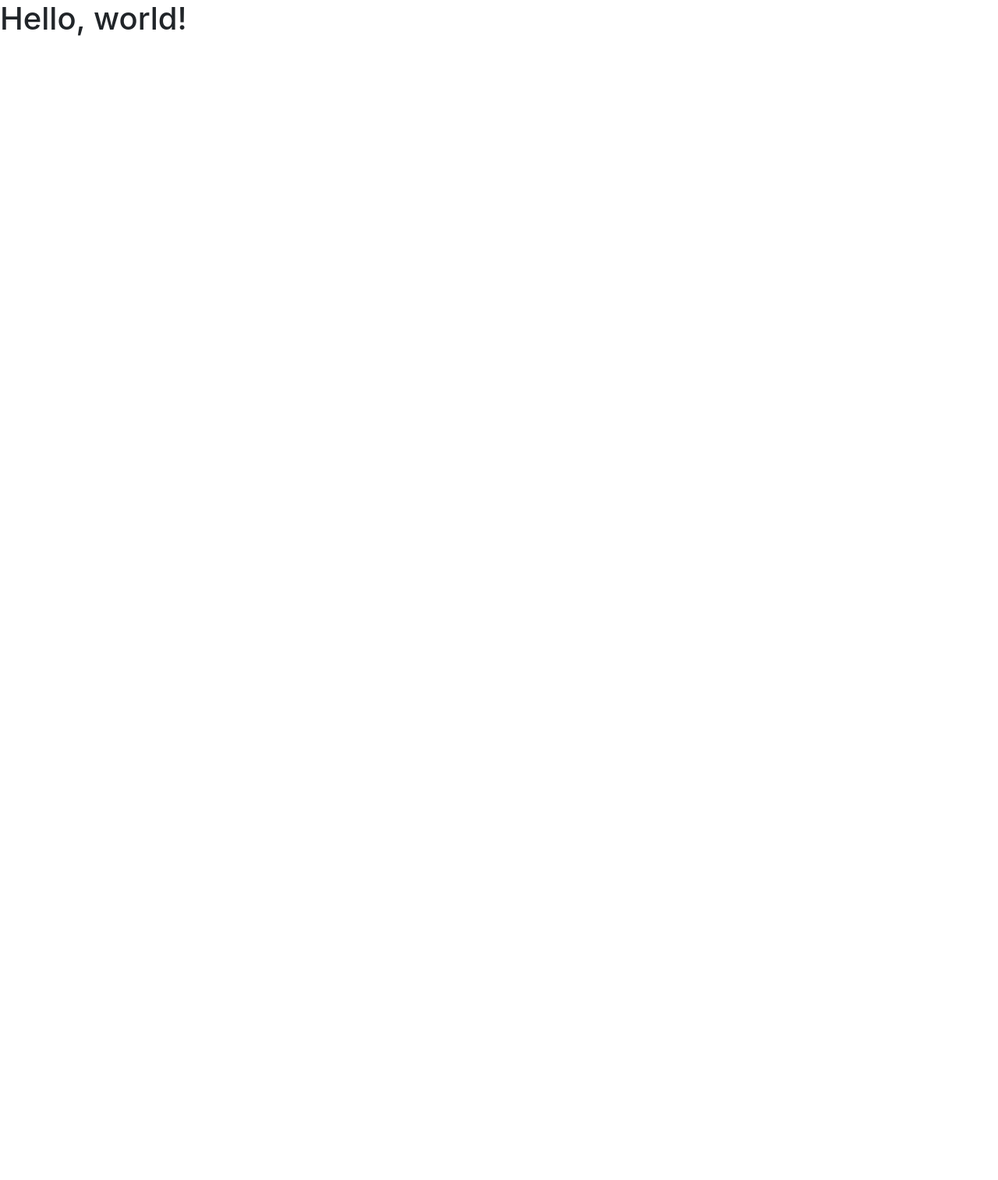
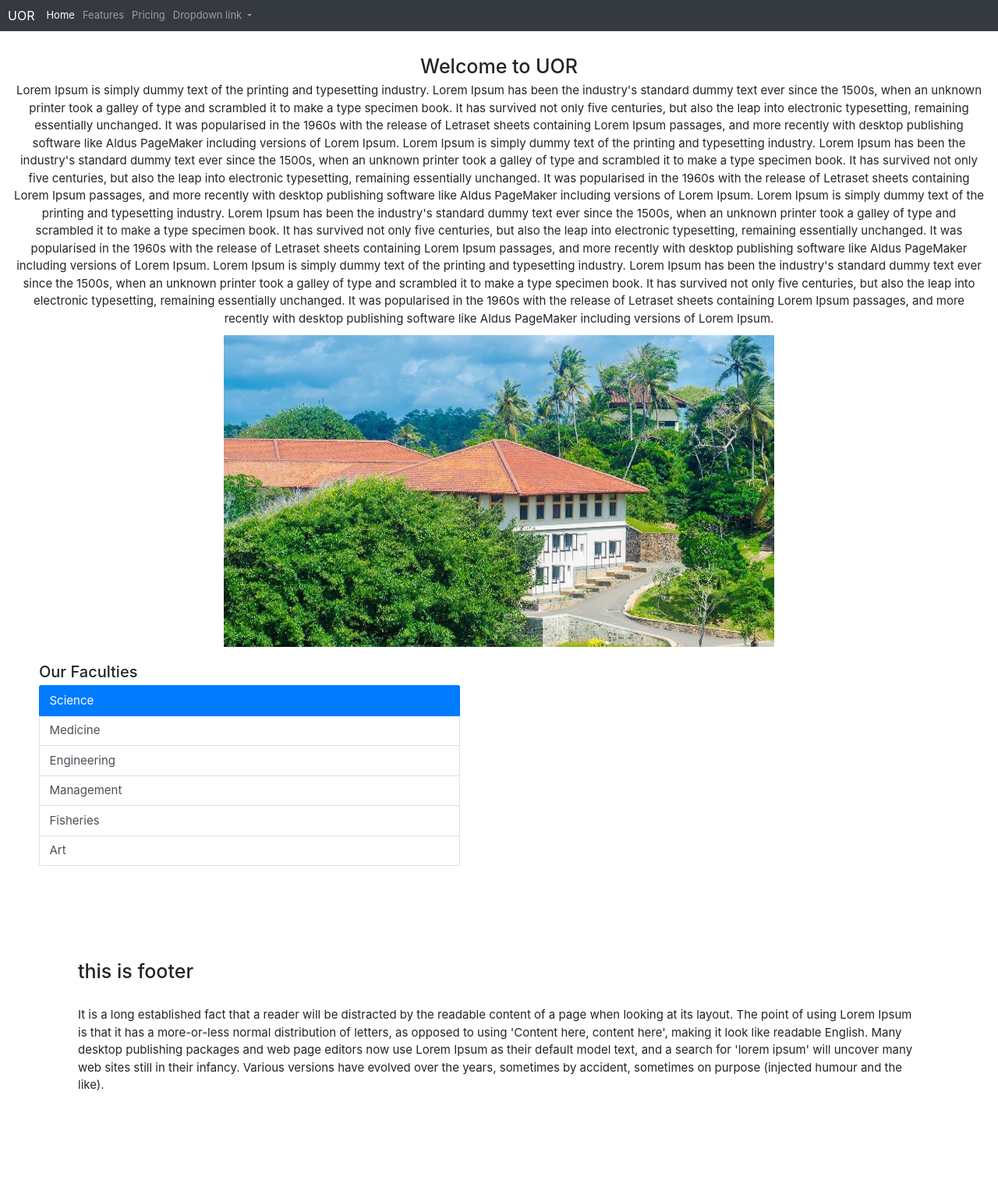
Before and after one commit to PasinduRashmika/git-test, a plain HTML site: page index.html in a window 1280 px wide. Shown: the whole page at 78% size. Before the commit the page ends 800 px from the top, so only its background shows below. Drawn offline with nearby package versions, Linux system fonts and the light colour scheme.

Commit message:
index page completed

```diff
--- a/css/index.css
+++ b/css/index.css
@@ -0,0 +1,49 @@
+*,
+::after,
+::before {
+  padding: 0;
+  margin: 0;
+}
+
+html {
+  font-size: 62.5%;
+}
+.navbar-brand {
+  font-size: 1.6rem;
+}
+.nav-link {
+  font-size: 1.3rem;
+}
+
+.heading {
+  font-size: 1.5rem;
+}
+
+.heading__img {
+  text-align: center;
+  margin: 0 auto;
+  overflow: hidden;
+  width: auto;
+  height: 50vh;
+  /* background-color: aqua; */
+}
+
+.heading__img--1 {
+  background-size: cover;
+  background-position: center;
+  width: auto;
+}
+
+.list {
+  padding: 2rem 5rem;
+  font-size: 1.5rem;
+  width: 50%;
+}
+
+footer {
+  padding: 10rem;
+  width: 100%;
+  min-height: 30vh;
+  font-size: 1.5rem;
+  /* background-color: red; */
+}
--- a/index.html
+++ b/index.html
@@ -8,10 +8,81 @@
     <!-- Bootstrap CSS -->
     <link rel="stylesheet" href="https://cdn.jsdelivr.net/npm/bootstrap@4.6.0/dist/css/bootstrap.min.css" integrity="sha384-B0vP5xmATw1+K9KRQjQERJvTumQW0nPEzvF6L/Z6nronJ3oUOFUFpCjEUQouq2+l" crossorigin="anonymous">
 
+    <!-- custom CSS -->
+    <link rel="stylesheet" href="./css/index.css">
+
     <title>Welcome!</title>
   </head>
   <body>
-    <h1>Hello, world!</h1>
+    <section>
+        <nav class="navbar navbar-expand-lg navbar-dark bg-dark">
+            <a class="navbar-brand" href="#">UOR</a>
+            <button class="navbar-toggler" type="button" data-toggle="collapse" data-target="#navbarNavDropdown" aria-controls="navbarNavDropdown" aria-expanded="false" aria-label="Toggle navigation">
+              <span class="navbar-toggler-icon"></span>
+            </button>
+            <div class="collapse navbar-collapse" id="navbarNavDropdown">
+              <ul class="navbar-nav">
+                <li class="nav-item active">
+                  <a class="nav-link" href="#">Home <span class="sr-only">(current)</span></a>
+                </li>
+                <li class="nav-item">
+                  <a class="nav-link" href="#">Features</a>
+                </li>
+                <li class="nav-item">
+                  <a class="nav-link" href="#">Pricing</a>
+                </li>
+                <li class="nav-item dropdown">
+                  <a class="nav-link dropdown-toggle" href="#" id="navbarDropdownMenuLink" role="button" data-toggle="dropdown" aria-haspopup="true" aria-expanded="false">
+                    Dropdown link
+                  </a>
+                  <div class="dropdown-menu" aria-labelledby="navbarDropdownMenuLink">
+                    <a class="dropdown-item" href="#">Action</a>
+                    <a class="dropdown-item" href="#">Another action</a>
+                    <a class="dropdown-item" href="#">Something else here</a>
+                  </div>
+                </li>
+              </ul>
+            </div>
+          </nav>
+    </section>
+    <section class="heading">
+        <div class="container-fluid mt-5 text-center">
+            <h1>Welcome to UOR</h1>
+            <p>
+                Lorem Ipsum is simply dummy text of the printing and typesetting industry. Lorem Ipsum has been the industry's standard dummy text ever since the 1500s, when an unknown printer took a galley of type and scrambled it to make a type specimen book. It has survived not only five centuries, but also the leap into electronic typesetting, remaining essentially unchanged. It was popularised in the 1960s with the release of Letraset sheets containing Lorem Ipsum passages,
+                 and more recently with desktop publishing software like Aldus PageMaker including versions of Lorem Ipsum.
+                Lorem Ipsum is simply dummy text of the printing and typesetting industry. Lorem Ipsum has been the industry's standard dummy text ever since the 1500s, when an unknown printer took a galley of type and scrambled it to make a type specimen book. It has survived not only five centuries, but also the leap into electronic typesetting, remaining essentially unchanged. It was popularised in the 1960s with the release of Letraset sheets containing Lorem Ipsum passages,
+                 and more recently with desktop publishing software like Aldus PageMaker including versions of Lorem Ipsum.
+                Lorem Ipsum is simply dummy text of the printing and typesetting industry. Lorem Ipsum has been the industry's standard dummy text ever since the 1500s, when an unknown printer took a galley of type and scrambled it to make a type specimen book. It has survived not only five centuries, but also the leap into electronic typesetting, remaining essentially unchanged. It was popularised in the 1960s with the release of Letraset sheets containing Lorem Ipsum passages,
+                 and more recently with desktop publishing software like Aldus PageMaker including versions of Lorem Ipsum.
+                Lorem Ipsum is simply dummy text of the printing and typesetting industry. Lorem Ipsum has been the industry's standard dummy text ever since the 1500s, when an unknown printer took a galley of type and scrambled it to make a type specimen book. It has survived not only five centuries, but also the leap into electronic typesetting, remaining essentially unchanged. It was popularised in the 1960s with the release of Letraset sheets containing Lorem Ipsum passages,
+                 and more recently with desktop publishing software like Aldus PageMaker including versions of Lorem Ipsum.
+            </p>
+        </div>
+        <div class="heading__img">
+
+            <img class="heading__img heading__img--1" src="./img/img_1.jpeg" alt="welcome_image">
+        </div>
+    </section>
+    <section class="list">
+        <h2>Our Faculties</h2>
+        <div class="list-group">
+            <button type="button" class="list-group-item list-group-item-action active" aria-current="true">
+                Science
+            </button>
+            <button type="button" class="list-group-item list-group-item-action">Medicine</button>
+            <button type="button" class="list-group-item list-group-item-action">Engineering</button>
+            <button type="button" class="list-group-item list-group-item-action">Management</button>
+            <button type="button" class="list-group-item list-group-item-action">Fisheries</button>
+            <button type="button" class="list-group-item list-group-item-action" >Art</button>
+          </div>
+    </section>
+    <footer>
+        <h1>this is footer</h1>
+        <p class="mt-5">
+            It is a long established fact that a reader will be distracted by the readable content of a page when looking at its layout. The point of using Lorem Ipsum is that it has a more-or-less normal distribution of letters, as opposed to using 'Content here, content here', making it look like readable English. Many desktop publishing packages and web page editors now use Lorem Ipsum as their default model text, and a search for 'lorem ipsum' will uncover many web sites still in their infancy. Various versions have evolved over the years, sometimes by accident, sometimes on purpose (injected humour and the like).
+        </p>
+    </footer>
 
     <!-- Optional JavaScript; choose one of the two! -->
 
```
Also changed, not shown: img/img_1.jpeg (added).
